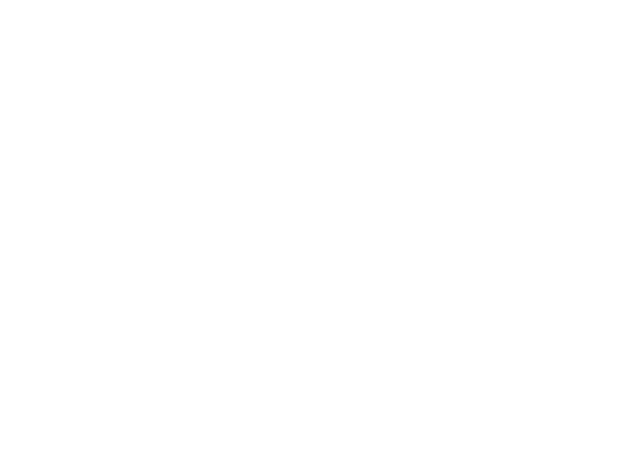
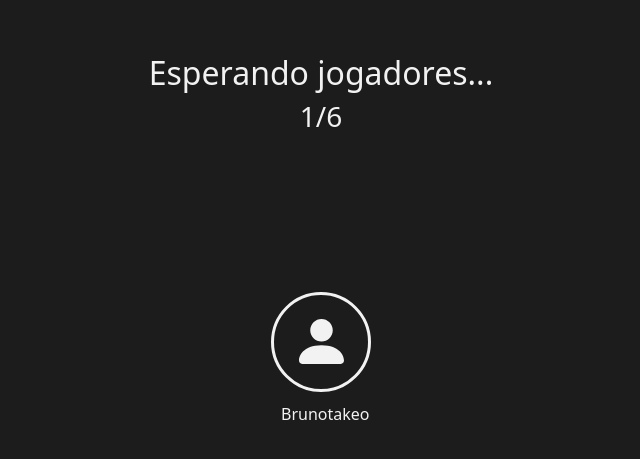
Before and after one commit to BrunoTakeo/reds, a React (Create React App) app: page /sala_espera in a window 1280 px wide. Shown: the part 125-584 px from the top of the page, without its empty margins (319-959 px from the left). Built offline with nearby package versions, Linux system fonts and the light colour scheme.

Commit message:
Adição Da Sala Espera

```diff
--- a/src/Configs/config.js
+++ b/src/Configs/config.js
@@ -1,3 +1,5 @@
 import IMAGEM_ICON_REDS from '../assets/img/LOGO.svg';
+import IMAGEM_ICON_JOGADOR from '../assets/img/Icons_Jogadores.svg'
 
 export const IMAGEM_LOGO = IMAGEM_ICON_REDS;
+export const IMAGEM_ICON = IMAGEM_ICON_JOGADOR;
--- a/src/Pages/Sala_Espera/Sala_Espera.js
+++ b/src/Pages/Sala_Espera/Sala_Espera.js
@@ -1,8 +1,23 @@
-import React from 'react'
+import React, { Fragment } from 'react'
+import { IMAGEM_ICON } from '../../Configs/config'
+import './sala_espera.css'
 
 const Sala_Espera = () => {
   return (
-    <div>Sala_Espera</div>
+    <Fragment>
+      <div className='Sa_Es'>
+        <h2>Esperando jogadores...</h2>
+        <h3>1/6</h3>
+        <div className='Jogadores'>
+          <div className='Jogador'>
+            <label>
+              <img src={IMAGEM_ICON}/>
+            </label>
+            <p>Brunotakeo</p>
+          </div>
+        </div>
+      </div>
+    </Fragment>
   )
 }
 
--- /dev/null
+++ b/src/Pages/Sala_Espera/sala_espera.css
@@ -0,0 +1,31 @@
+.Sa_Es{
+    display: flex;
+    flex-direction: column;
+    align-items: center;
+    justify-content: center;
+    min-height: calc(110vh - 34.5px);
+    overflow: none;
+    background: #1C1C1C;
+    color: #F2F2F2;
+}
+.Jogadores{
+    display: flex;
+    gap: 100px;
+    padding: 150px;
+}
+.Jogador{
+    width: 100px;
+    height: 100px;
+}
+.Jogador label{
+    display: flex;
+    align-items: center;
+    justify-content: center;
+    width: 100px;
+    height: 100px;
+    border-radius: 50px;
+    border-style:solid;
+}
+.Jogador p{
+    padding: 10px;
+}
--- a/src/Rotas/Rotas.js
+++ b/src/Rotas/Rotas.js
@@ -9,8 +9,9 @@ const Rotas = () => {
     <Fragment>
         <Routes>
             <Route path='/' element={<Index/>}/>
+            <Route path='/sala_espera' element={<Sala_Espera/>}/>
             <Route element={<PrivateRoute/>}>
-              <Route path='/sala_espera' element={<Sala_Espera/>}/>
+
             </Route>
         </Routes>
     </Fragment>
```
Also changed, not shown: src/assets/img/Icons_Jogadores.svg (added).
